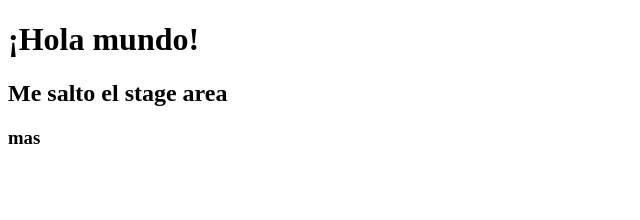
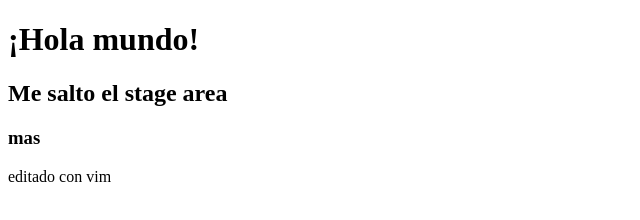
Before and after one commit to nicolascundari/What, a plain HTML site: page index.html in a window 1280 px wide. Shown: the whole page, without its empty margins (0-640 px from the left). Drawn offline with Linux system fonts and the light colour scheme.

Commit message:
ramificacion

```diff
--- a/index.html
+++ b/index.html
@@ -8,5 +8,9 @@
     <div><header><h1>¡Hola mundo!</h1>
                 <h2>Me salto el stage area</h2></header>
             <h3>mas</h3></div>
+   	 <div><body>
+		editado con vim
+	 </body></div
+
 </body>
 </HTML>
```
Also changed, not shown: 1 other file.
